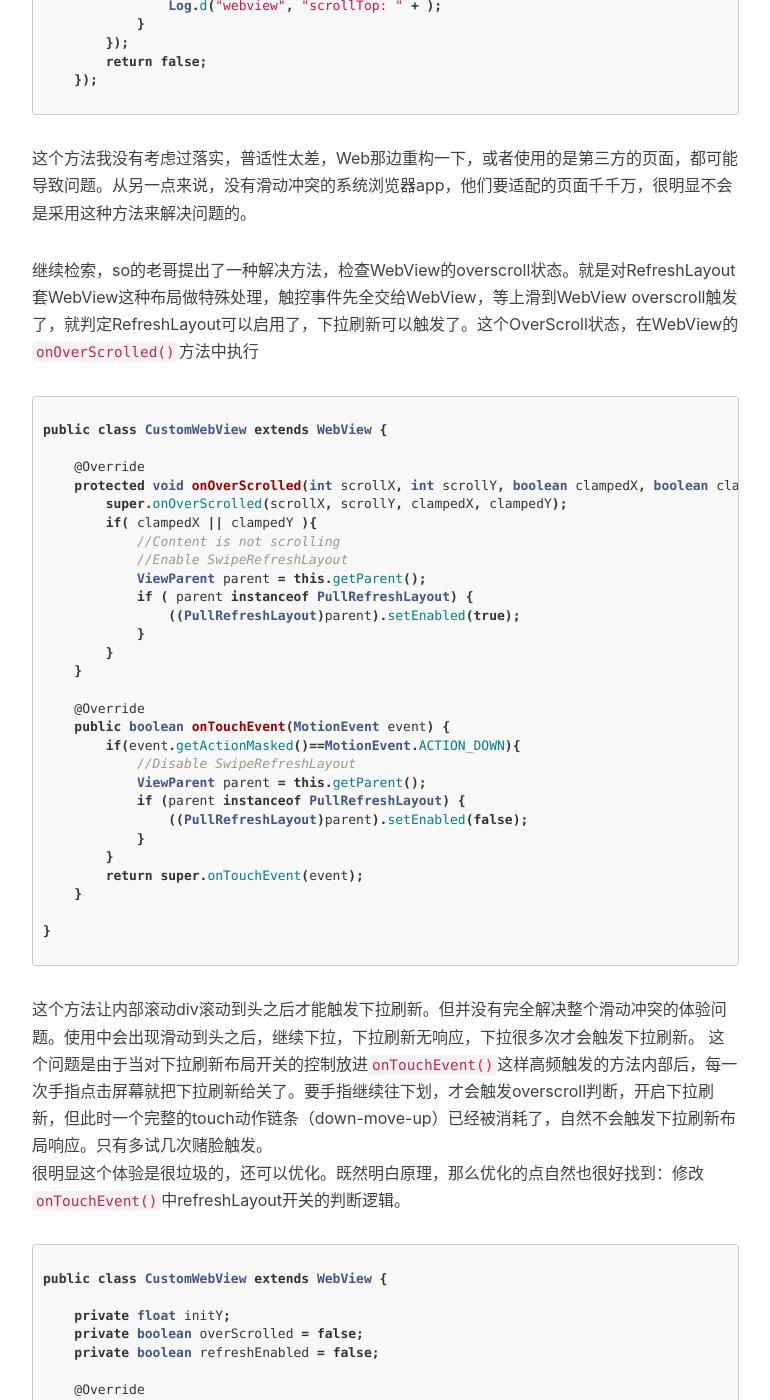
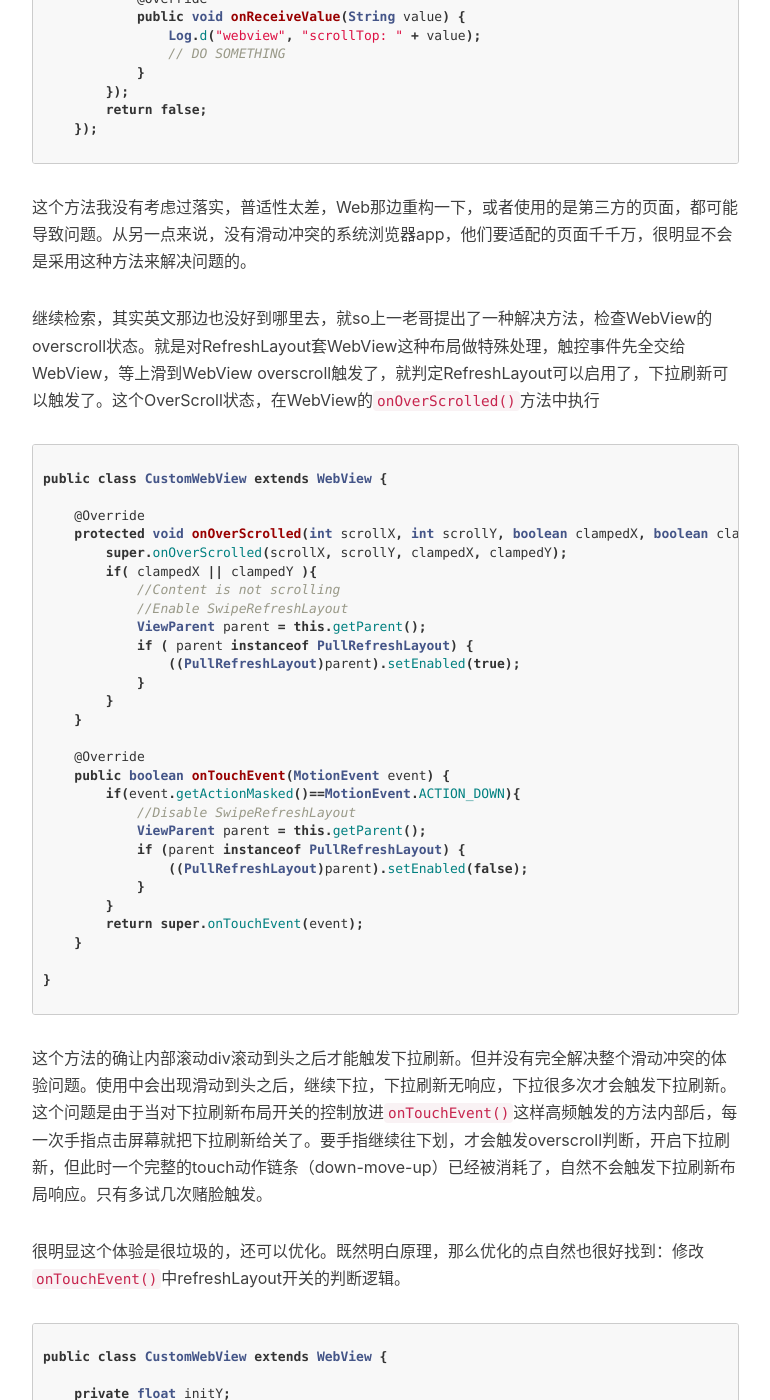
Before and after one commit to lx8421bcd/lx8421bcd.github.io, a Jekyll site: the page built from _posts/2021-02-01-内含滚动div的WebView与下拉刷新冲突处理.md, in a window 1280 px wide and 1400 px high, scrolled down 2650 px. Shown: the whole window, without its empty margins (233-1003 px from the left). Built offline with Jekyll 4.4.1, drawn with Linux system fonts in a browser that asks for light colours; nearby versions of some CDN libraries; comment, search, counter and statistics services are not loaded; some of the changed text lies outside the part shown.

Commit message:
update post

````diff
--- a/_posts/2021-02-01-内含滚动div的WebView与下拉刷新冲突处理.md
+++ b/_posts/2021-02-01-内含滚动div的WebView与下拉刷新冲突处理.md
@@ -27,7 +28,8 @@ tags:
         getViewBinding().webView.evaluateJavascript("document.getElementById(\"inner_scroll_box\").scrollTop", new ValueCallback<String>() {
             @Override
             public void onReceiveValue(String value) {
-                Log.d("webview", "scrollTop: " + );
+                Log.d("webview", "scrollTop: " + value);
+                // DO SOMETHING
             }
         });
         return false;
@@ -36,7 +38,7 @@ tags:
 ```
 这个方法我没有考虑过落实，普适性太差，Web那边重构一下，或者使用的是第三方的页面，都可能导致问题。从另一点来说，没有滑动冲突的系统浏览器app，他们要适配的页面千千万，很明显不会是采用这种方法来解决问题的。
 
-继续检索，so的老哥提出了一种解决方法，检查WebView的overscroll状态。就是对RefreshLayout套WebView这种布局做特殊处理，触控事件先全交给WebView，等上滑到WebView overscroll触发了，就判定RefreshLayout可以启用了，下拉刷新可以触发了。这个OverScroll状态，在WebView的```onOverScrolled()```方法中执行
+继续检索，其实英文那边也没好到哪里去，就so上一老哥提出了一种解决方法，检查WebView的overscroll状态。就是对RefreshLayout套WebView这种布局做特殊处理，触控事件先全交给WebView，等上滑到WebView overscroll触发了，就判定RefreshLayout可以启用了，下拉刷新可以触发了。这个OverScroll状态，在WebView的```onOverScrolled()```方法中执行
 ```java
 
 public class CustomWebView extends WebView {
@@ -70,8 +72,8 @@ public class CustomWebView extends WebView {
 
 ```
 
-这个方法让内部滚动div滚动到头之后才能触发下拉刷新。但并没有完全解决整个滑动冲突的体验问题。使用中会出现滑动到头之后，继续下拉，下拉刷新无响应，下拉很多次才会触发下拉刷新。
-这个问题是由于当对下拉刷新布局开关的控制放进```onTouchEvent()```这样高频触发的方法内部后，每一次手指点击屏幕就把下拉刷新给关了。要手指继续往下划，才会触发overscroll判断，开启下拉刷新，但此时一个完整的touch动作链条（down-move-up）已经被消耗了，自然不会触发下拉刷新布局响应。只有多试几次赌脸触发。
+这个方法的确让内部滚动div滚动到头之后才能触发下拉刷新。但并没有完全解决整个滑动冲突的体验问题。使用中会出现滑动到头之后，继续下拉，下拉刷新无响应，下拉很多次才会触发下拉刷新。这个问题是由于当对下拉刷新布局开关的控制放进```onTouchEvent()```这样高频触发的方法内部后，每一次手指点击屏幕就把下拉刷新给关了。要手指继续往下划，才会触发overscroll判断，开启下拉刷新，但此时一个完整的touch动作链条（down-move-up）已经被消耗了，自然不会触发下拉刷新布局响应。只有多试几次赌脸触发。
+
 很明显这个体验是很垃圾的，还可以优化。既然明白原理，那么优化的点自然也很好找到：修改```onTouchEvent()```中refreshLayout开关的判断逻辑。
 ```java
 
````
Also changed, not shown: other parts of _posts/2021-02-01-内含滚动div的WebView与下拉刷新冲突处理.md (+2 -1 lines).
